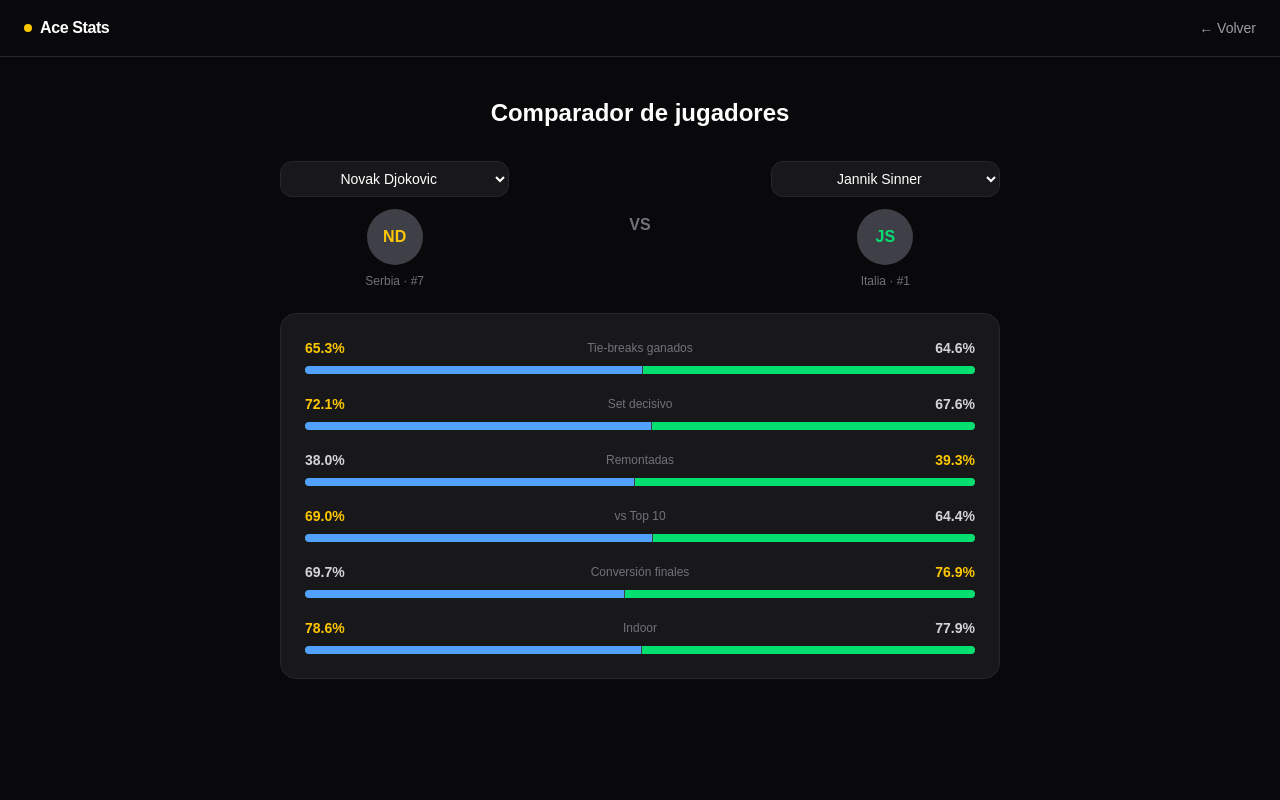
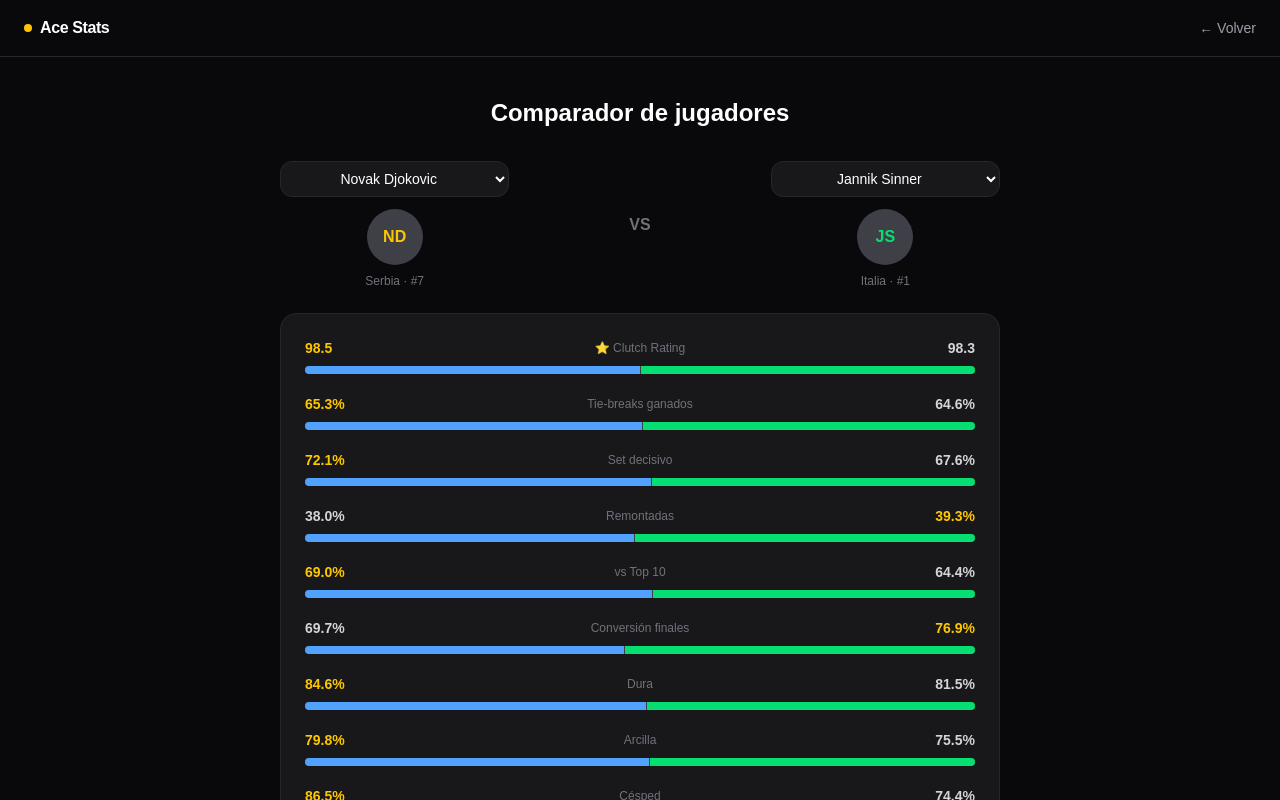
Before and after one commit to mosco73/ace-stats, a Next.js app: page /comparar in a window 1280 px wide. Shown: the top 800 px of the page. Built offline with nearby package versions, Linux system fonts and the light colour scheme.

Commit message:
Comparador: las 4 superficies + Clutch Rating al tope

```diff
--- a/app/comparar/page.tsx
+++ b/app/comparar/page.tsx
@@ -2,6 +2,8 @@
 
 import { useState } from "react";
 import { jugadores } from "../data/jugadores";
+
+type Jugador = typeof jugadores[number];
 
 export default function CompararPage() {
   const [id1, setId1] = useState("djokovic");
@@ -10,14 +12,18 @@ export default function CompararPage() {
   const j1 = jugadores.find((j) => j.id === id1)!;
   const j2 = jugadores.find((j) => j.id === id2)!;
 
-  const filas = [
-    { label: "Tie-breaks ganados", key: "tiebreaks" },
-    { label: "Set decisivo", key: "setDecisivo" },
-    { label: "Remontadas", key: "remontadas" },
-    { label: "vs Top 10", key: "vsTop10" },
-    { label: "Conversión finales", key: "finales" },
-    { label: "Indoor", key: "indoor" },
-  ] as const;
+  const filas: { label: string; valor: (j: Jugador) => number; sufijo: string }[] = [
+    { label: "⭐ Clutch Rating", valor: (j) => j.clutchRating.total, sufijo: "" },
+    { label: "Tie-breaks ganados", valor: (j) => j.stats.tiebreaks, sufijo: "%" },
+    { label: "Set decisivo", valor: (j) => j.stats.setDecisivo, sufijo: "%" },
+    { label: "Remontadas", valor: (j) => j.stats.remontadas, sufijo: "%" },
+    { label: "vs Top 10", valor: (j) => j.stats.vsTop10, sufijo: "%" },
+    { label: "Conversión finales", valor: (j) => j.stats.finales, sufijo: "%" },
+    { label: "Dura", valor: (j) => j.superficie.dura.pct, sufijo: "%" },
+    { label: "Arcilla", valor: (j) => j.superficie.arcilla.pct, sufijo: "%" },
+    { label: "Césped", valor: (j) => j.superficie.cesped.pct, sufijo: "%" },
+    { label: "Indoor", valor: (j) => j.superficie.indoor.pct, sufijo: "%" },
+  ];
 
   const inicial = (nombre: string) =>
     nombre.split(" ").map((p) => p[0]).join("").slice(0, 2).toUpperCase();
@@ -78,20 +84,20 @@ export default function CompararPage() {
         {/* Comparación */}
         <div className="bg-zinc-900 border border-zinc-800 rounded-2xl p-6 flex flex-col gap-5">
           {filas.map((fila) => {
-            const v1 = j1.stats[fila.key];
-            const v2 = j2.stats[fila.key];
+            const v1 = fila.valor(j1);
+            const v2 = fila.valor(j2);
             const ganaJ1 = v1 > v2;
             const ganaJ2 = v2 > v1;
 
             return (
-              <div key={fila.key}>
+              <div key={fila.label}>
                 <div className="grid grid-cols-3 items-center text-sm mb-2">
                   <div className={`text-left font-bold ${ganaJ1 ? "text-yellow-400" : "text-zinc-300"}`}>
-                    {v1.toFixed(1)}%
+                    {v1.toFixed(1)}{fila.sufijo}
                   </div>
                   <div className="text-center text-zinc-500 text-xs">{fila.label}</div>
                   <div className={`text-right font-bold ${ganaJ2 ? "text-yellow-400" : "text-zinc-300"}`}>
-                    {v2.toFixed(1)}%
+                    {v2.toFixed(1)}{fila.sufijo}
                   </div>
                 </div>
                 <div className="flex h-2 rounded-full overflow-hidden bg-zinc-800">
```
